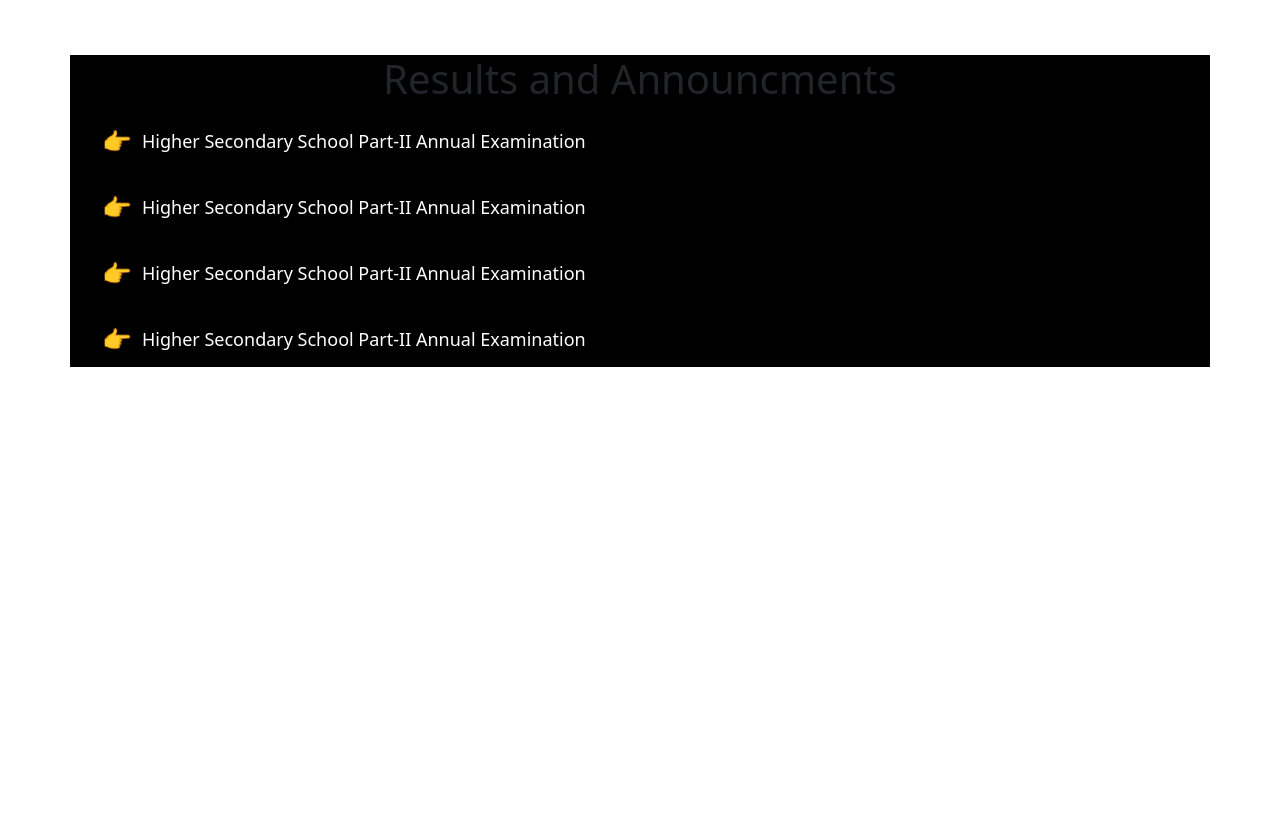
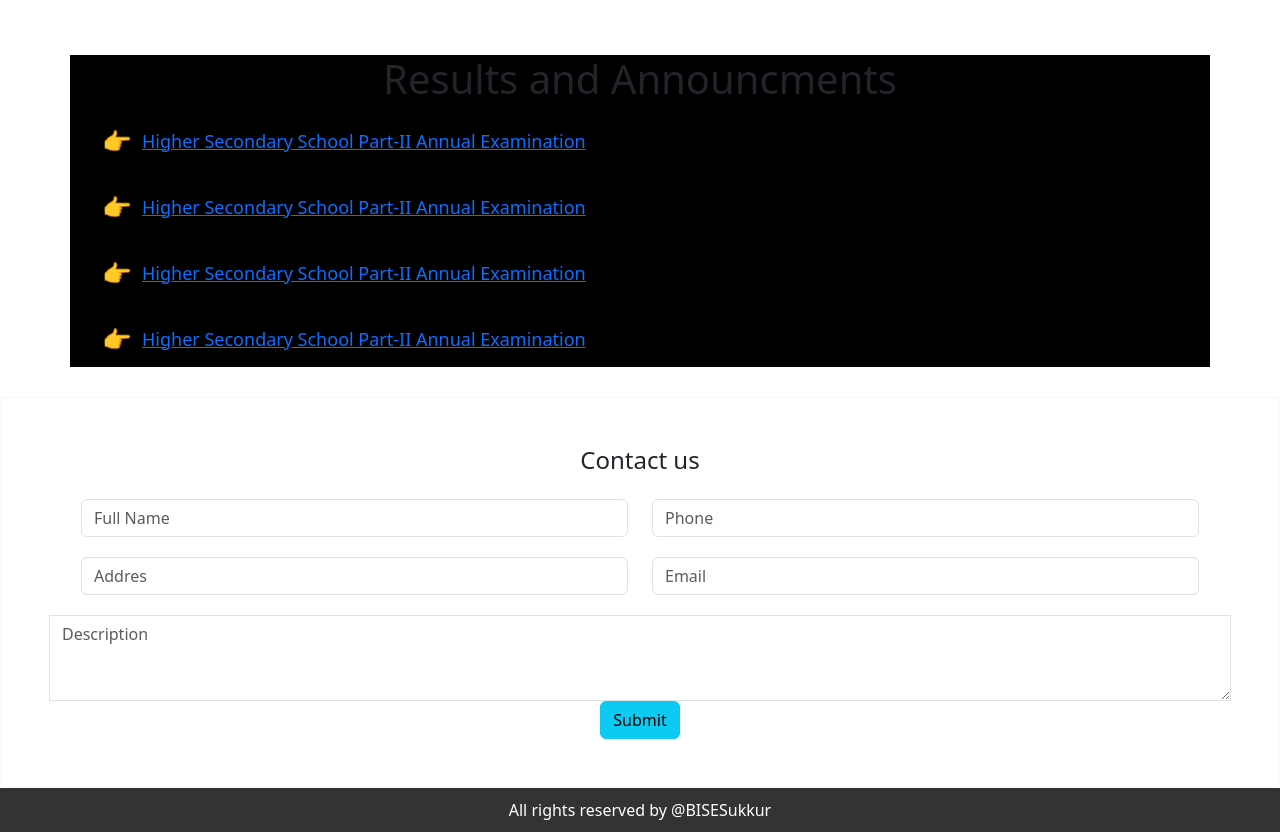
Before and after one commit to ZaynYousafzai786/Mid-Exam-Lab-023-21-0245-Muhammad-Zain-Ul-Abidin, a plain HTML site: page index.html in a window 1280 px wide. Shown: the part 880-1712 px from the top of the page. Before the commit the page ends 1277 px from the top, so only its background shows below. Drawn offline with nearby package versions, Linux system fonts and the light colour scheme.

Commit message:
Second commit

```diff
--- a/assets/css/style.css
+++ b/assets/css/style.css
@@ -138,3 +138,21 @@ body {
 }
 
 /* Add other CSS rules for your design as needed */
+
+.form-det .row {
+    margin: 20px;
+}
+
+.form-det .row .btn {
+    margin: 20px;
+}
+
+footer {
+    text-align: center;
+    background-color: #333;
+    /* Background color of the footer */
+    color: #fff;
+    /* Text color of the footer */
+    padding: 10px 0;
+    /* Padding at the top and bottom */
+}
--- a/index.html
+++ b/index.html
@@ -114,28 +114,66 @@
         <h1>Results and Announcments</h1>
         <div class="announcement">
             <div class="icon">&#128073;</div>
-            <div class="content">Higher Secondary School Part-II Annual Examination</div>
+            <div class="content"><a href="#">Higher Secondary School Part-II Annual Examination</a></div>
         </div>
         <div class="announcement">
             <div class="icon">&#128073;</div>
-            <div class="content">Higher Secondary School Part-II Annual Examination</div>
+            <div class="content"><a href="#">Higher Secondary School Part-II Annual Examination</a></div>
         </div>
         <div class="announcement">
             <div class="icon">&#128073;</div>
-            <div class="content">Higher Secondary School Part-II Annual Examination</div>
+            <div class="content"><a href="#">Higher Secondary School Part-II Annual Examination</a></div>
         </div>
         <div class="announcement">
             <div class="icon">&#128073;</div>
-            <div class="content">Higher Secondary School Part-II Annual Examination</div>
+            <div class="content"><a href="#">Higher Secondary School Part-II Annual Examination</a></div>
         </div>
     </div>
 
 
 
+    <!-- Default form contact -->
+    <form class="form-det text-center border border-light p-5" action="#!">
+
+        <p class="h4 mb-4">Contact us</p>
+
+        <div class="row">
+            <div class="col col-sm">
+                <input type="text" class="form-control" placeholder="Full Name" aria-label="First name">
+            </div>
+            <div class="col col-sm-6">
+                <input type="text" class="form-control" placeholder="Phone" aria-label="Last name">
+            </div>
+        </div>
 
 
+        <!-- Subject -->
+        <div class="row">
+            <div class="col">
+                <input type="text" class="form-control" placeholder="Addres" aria-label="First name">
+            </div>
+            <div class="col">
+                <input type="text" class="form-control" placeholder="Email" aria-label="Last name">
+            </div>
+        </div>
+
+        <!-- Message -->
+        <div class="form-group">
+            <textarea class="form-control rounded-0" id="exampleFormControlTextarea2" rows="3"
+                placeholder="Description"></textarea>
+        </div>
 
 
+        <!-- Send button -->
+        <button class="btn btn-info btn-block" type="submit">Submit</button>
+
+    </form>
+    <!-- Default form contact -->
+
+
+    <footer class="footer">
+        All rights reserved by @BISESukkur
+    </footer>
 
 
 
```
